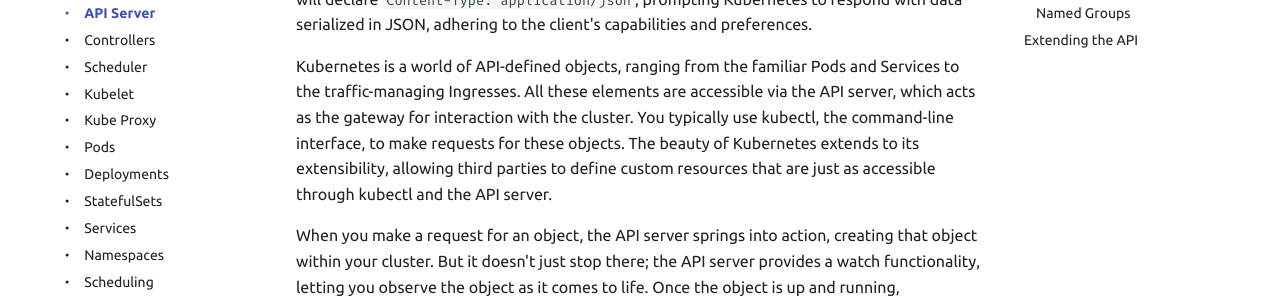
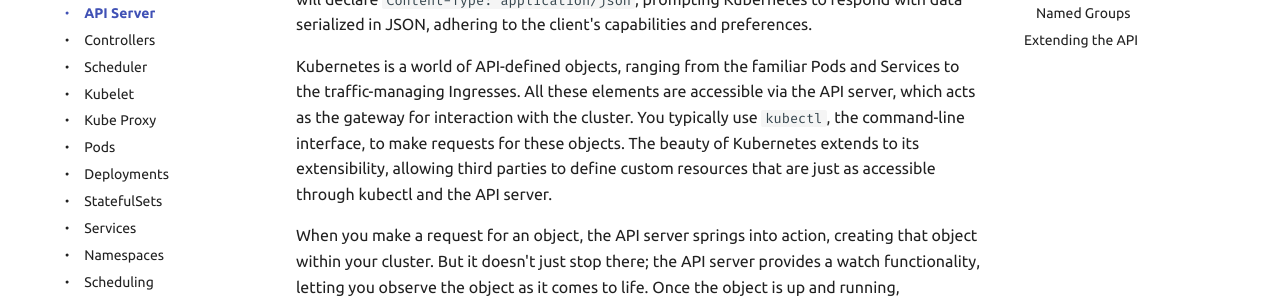
Before and after one commit to Braundo/kubernetes-guide, an MkDocs documentation site: the page built from docs/core-concepts/kubernetes-api.md, in a window 1280 px wide and 900 px high, scrolled down 888 px. Shown: the part 203-503 px from the top of the window. Built offline with MkDocs 1.6.1 and Material for MkDocs 9.7.7, drawn with Linux system fonts in a browser that asks for light colours.

```diff
--- a/docs/core-concepts/kubernetes-api.md
+++ b/docs/core-concepts/kubernetes-api.md
@@ -25,7 +25,7 @@ Serialization in Kubernetes isn't limited to JSON; it also embraces Protobuf, a
 
 To smooth out the serialization process, clients specify their supported formats using the Content-Type header in their HTTP requests. For instance, a client that only understands JSON will declare `Content-Type: application/json`, prompting Kubernetes to respond with data serialized in JSON, adhering to the client's capabilities and preferences.
 
-Kubernetes is a world of API-defined objects, ranging from the familiar Pods and Services to the traffic-managing Ingresses. All these elements are accessible via the API server, which acts as the gateway for interaction with the cluster. You typically use kubectl, the command-line interface, to make requests for these objects. The beauty of Kubernetes extends to its extensibility, allowing third parties to define custom resources that are just as accessible through kubectl and the API server.
+Kubernetes is a world of API-defined objects, ranging from the familiar Pods and Services to the traffic-managing Ingresses. All these elements are accessible via the API server, which acts as the gateway for interaction with the cluster. You typically use `kubectl`, the command-line interface, to make requests for these objects. The beauty of Kubernetes extends to its extensibility, allowing third parties to define custom resources that are just as accessible through kubectl and the API server.
 
 When you make a request for an object, the API server springs into action, creating that object within your cluster. But it doesn't just stop there; the API server provides a watch functionality, letting you observe the object as it comes to life. Once the object is up and running, Kubernetes maintains a vigilant watch over it, with the API server offering real-time insight into its current state. Whether you're scaling up with more objects or pruning with deletions, these interactions are all routed through the central hub of the API server.
 
```
